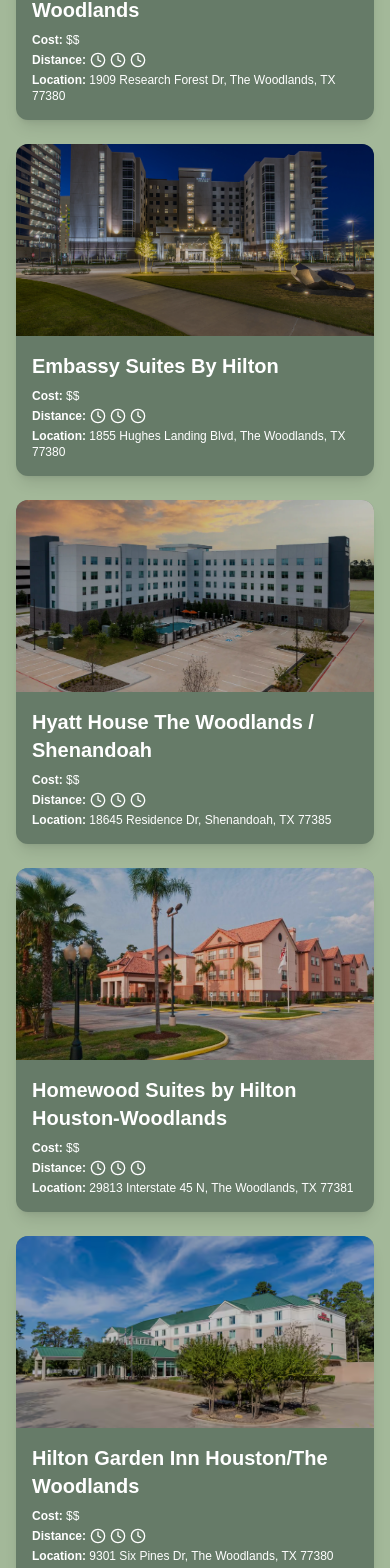
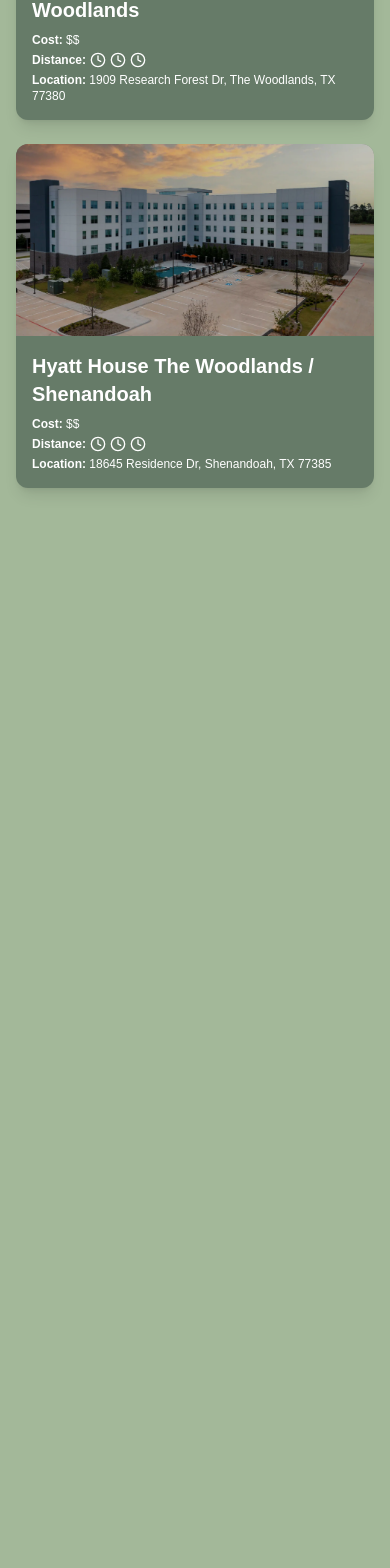
Before and after one commit to Ryan02062001/wedding, a Next.js app: page /event-details in a window 390 px wide. Shown: the part 1993-3561 px from the top of the page. After the commit the page ends 2505 px from the top, so only its background shows below. Built offline with nearby package versions, Linux system fonts and the light colour scheme.

Commit message:
Fix TypeScript error for mobileMenuRef.contains

```diff
--- a/app/event-details/components/traveling.tsx
+++ b/app/event-details/components/traveling.tsx
@@ -32,88 +32,10 @@
       ),
     },
     {
-      name: "Embassy Suites By Hilton",
-      image: "/embassy.jpg",
-      cost: "$$",
-      location: "1855 Hughes Landing Blvd, The Woodlands, TX 77380",
-      distance: (
-        <div className="flex gap-1">
-          <ClockIcon size={16} />
-          <ClockIcon size={16} />
-          <ClockIcon size={16} />
-        </div>
-      ),
-    },
-    {
       name: "Hyatt House The Woodlands / Shenandoah",
       image: "/hyatt-house.jpg",
       cost: "$$",
       location: "18645 Residence Dr, Shenandoah, TX 77385",
-      distance: (
-        <div className="flex gap-1">
-          <ClockIcon size={16} />
-          <ClockIcon size={16} />
-          <ClockIcon size={16} />
-        </div>
-      ),
-    },
-    {
-      name: "Homewood Suites by Hilton Houston-Woodlands",
-      image: "/homewood.jpg",
-      cost: "$$",
-      location: "29813 Interstate 45 N, The Woodlands, TX 77381",
-      distance: (
-        <div className="flex gap-1">
-          <ClockIcon size={16} />
-          <ClockIcon size={16} />
-          <ClockIcon size={16} />
-        </div>
-      ),
-    },
-    {
-      name: "Hilton Garden Inn Houston/The Woodlands",
-      image: "/hilton-garden.jpg",
-      cost: "$$",
-      location: "9301 Six Pines Dr, The Woodlands, TX 77380",
-      distance: (
-        <div className="flex gap-1">
-          <ClockIcon size={16} />
-          <ClockIcon size={16} />
-          <ClockIcon size={16} />
-        </div>
-      ),
-    },
-    {
-      name: "Candlewood Suites Houston (The Woodlands)",
-      image: "/candlewood.jpg",
-      cost: "$",
-      location: "17525 St Lukes Way, The Woodlands, TX 77384",
-      distance: (
-        <div className="flex gap-1">
-          <ClockIcon size={16} />
-          <ClockIcon size={16} />
-          <ClockIcon size={16} />
-        </div>
-      ),
-    },
-    {
-      name: "SpringHill Suites Houston The Woodlands",
-      image: "/springhill.jpg",
-      cost: "$",
-      location: "16520 I-45, The Woodlands, TX 77384",
-      distance: (
-        <div className="flex gap-1">
-          <ClockIcon size={16} />
-          <ClockIcon size={16} />
-          <ClockIcon size={16} />
-        </div>
-      ),
-    },
-    {
-      name: "Hyatt Centric The Woodlands",
-      image: "/centric.jpg",
-      cost: "$$$",
-      location: "9595 Six Pines Dr #1100, The Woodlands, TX 77380",
       distance: (
         <div className="flex gap-1">
           <ClockIcon size={16} />
```
